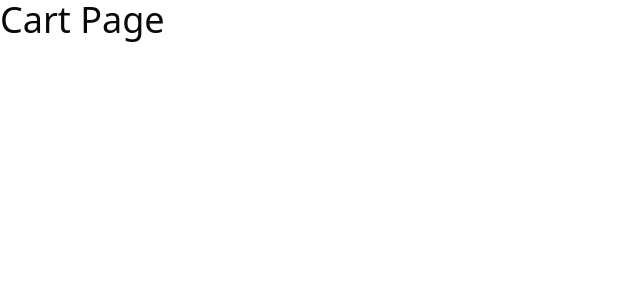
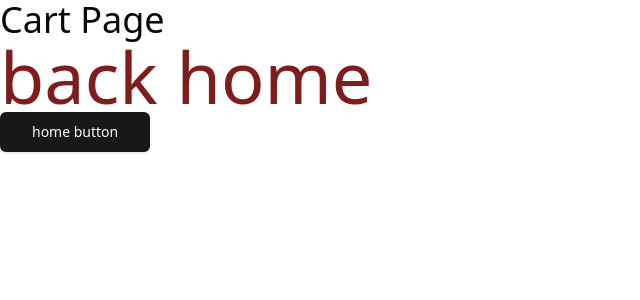
Before and after one commit to rmsid1312/comfy-store, a React app: page /cart in a window 1280 px wide. Shown: the top 300 px of the page, without its empty margins (0-640 px from the left). Built offline with nearby package versions, Linux system fonts and the light colour scheme; the HTML template or start-up script is replaced by a standard one.

Commit message:
Link component

```diff
--- a/src/pages/Cart.tsx
+++ b/src/pages/Cart.tsx
@@ -1,3 +1,18 @@
+import { Link } from "react-router-dom";
+import { Button } from "../components/ui/button";
+
 export default function Cart() {
-  return <h1 className="text-4xl">Cart Page</h1>;
+  return (
+    <div>
+      <h1 className="text-4xl">Cart Page</h1>
+      <Link to="/" className="text-7xl text-red-900">
+        back home
+      </Link>
+      <div>
+        <Button asChild size="lg">
+          <Link to="/">home button</Link>
+        </Button>
+      </div>
+    </div>
+  );
 }
```
